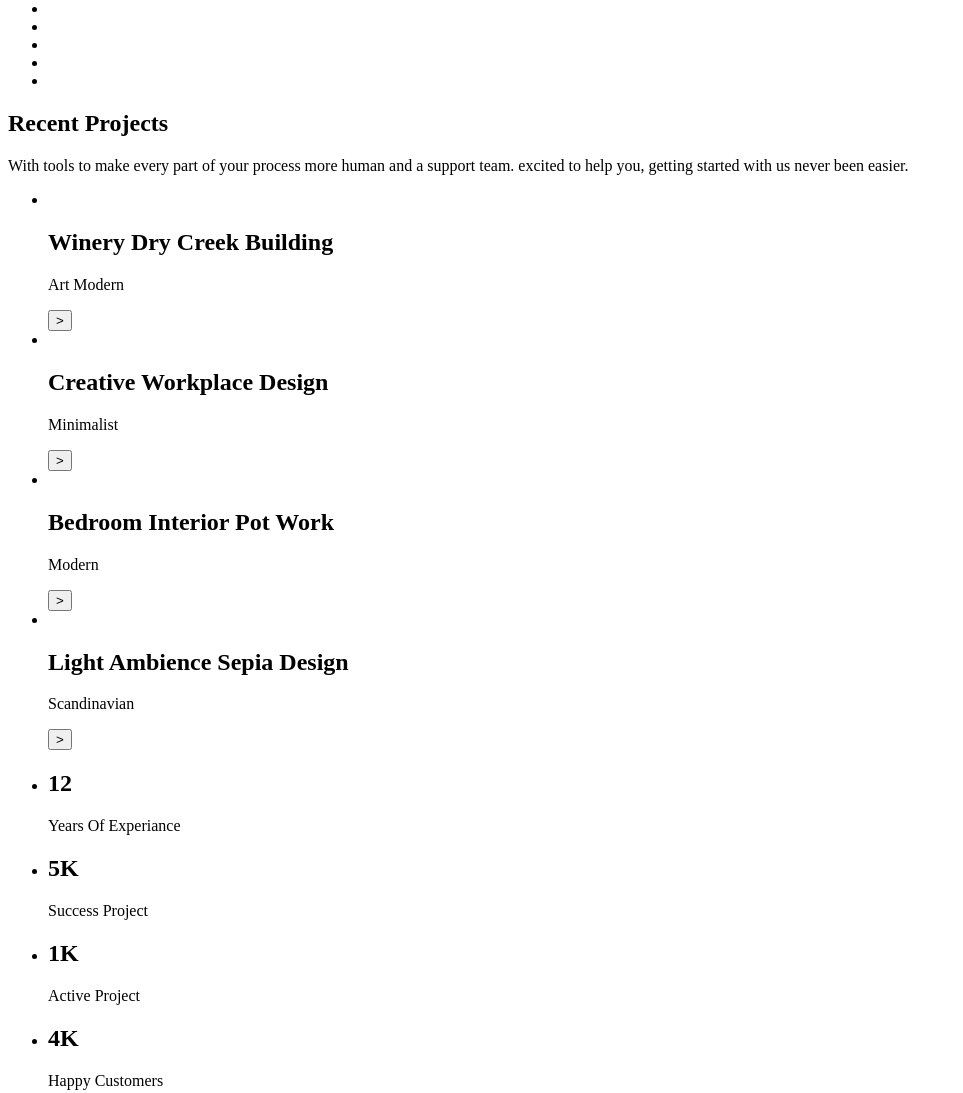
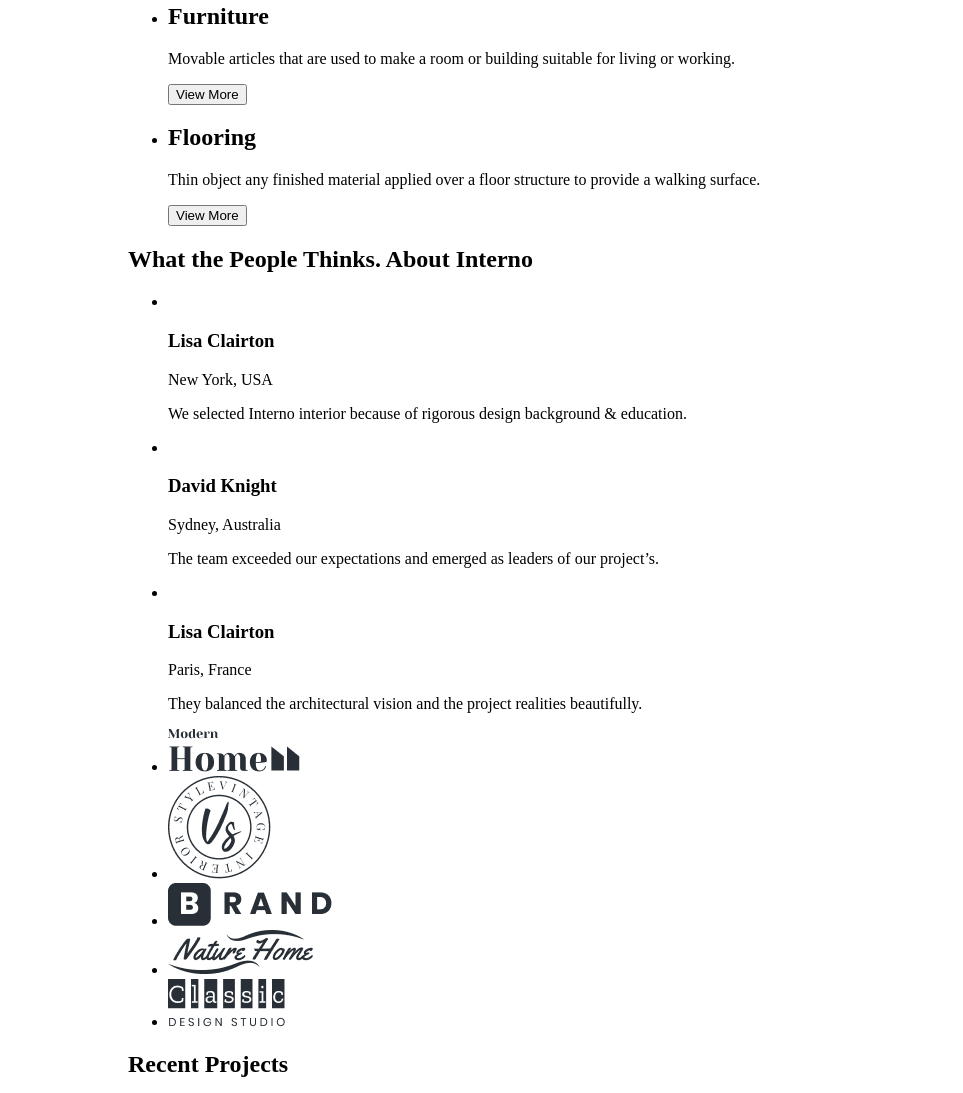
Before and after one commit to Dikhtiar-Tania96/Interno, a plain HTML site: page index.html in a window 1280 px wide. Shown: the part 1114-2207 px from the top of the page, without its empty margins (0-963 px from the left). Drawn offline with Linux system fonts and the light colour scheme.

Commit message:
add photo files

```diff
--- a/index.html
+++ b/index.html
@@ -4,9 +4,10 @@
     <meta charset="UTF-8" />
     <meta name="viewport" content="width=device-width, initial-scale=1.0" />
     <title>Interno</title>
+    <link rel="stylesheet" href="./style/style.css" />
   </head>
   <body>
-    <header>
+    <header class="container">
       <ul>
         <li>Interno</li>
         <li>Home</li>
@@ -17,7 +18,8 @@
       </ul>
     </header>
     <main>
-      <section>
+      <div class="container">
+        <section class="main-section">
           <h1>Let's Create Your Dream Interior</h1>
           <p>
             The world needs innovators and problem solvers who turn challenges
@@ -25,7 +27,8 @@
           </p>
           <button>Get Started</button>
         </section>
-      <section>
+      </div>
+      <section class="container">
         <ul>
           <li>
             <h2>Interior Design</h2>
@@ -53,7 +56,7 @@
           </li>
         </ul>
       </section>
-      <section>
+      <section class="container">
         <h2>What the People Thinks. About Interno</h2>
         <ul>
           <li>
@@ -85,26 +88,29 @@
           </li>
         </ul>
       </section>
-      <section>
+      <section class="container">
         <ul>
           <li>
-            <img src="" alt="" />
+            <img src="./image/home.png" alt="picture company 'Home'" />
           </li>
           <li>
-            <img src="" alt="" />
+            <img src="./image/vs.png" alt="picture company 'VS'" />
           </li>
           <li>
-            <img src="" alt="" />
+            <img src="./image/BRAND.png" alt="picture company 'Brand'" />
           </li>
           <li>
-            <img src="" alt="" />
+            <img
+              src="./image/NATURE HOME.png"
+              alt="picture company 'Nature_HOME'"
+            />
           </li>
           <li>
-            <img src="" alt="" />
+            <img src="./image/CLASSIC.png" alt="picture company 'Classic'" />
           </li>
         </ul>
       </section>
-      <section>
+      <section class="container">
         <h2>Recent Projects</h2>
         <p>
           With tools to make every part of your process more human and a support
@@ -137,7 +143,7 @@
           </li>
         </ul>
       </section>
-      <section>
+      <section class="container">
         <ul>
           <li>
             <h2>12</h2>
--- /dev/null
+++ b/style/style.css
@@ -0,0 +1,12 @@
+.container{
+    max-width: 1200px;
+    padding-left: 120px;
+    padding-right: 120px;
+}
+
+.main-section{
+    background-image: url(/image/IMAGE_logo.png);
+    background-position: center;
+    /* width: 1440px; */
+    height: 831px;
+}
```
Also changed, not shown: image/BRAND.png (added), image/CLASSIC.png (added), image/IMAGE_logo.png (added), image/NATURE HOME.png (added), image/Vector.png (added), image/home.png (added), image/vs.png (added). Lines whose indentation alone changed are shown as unchanged.
